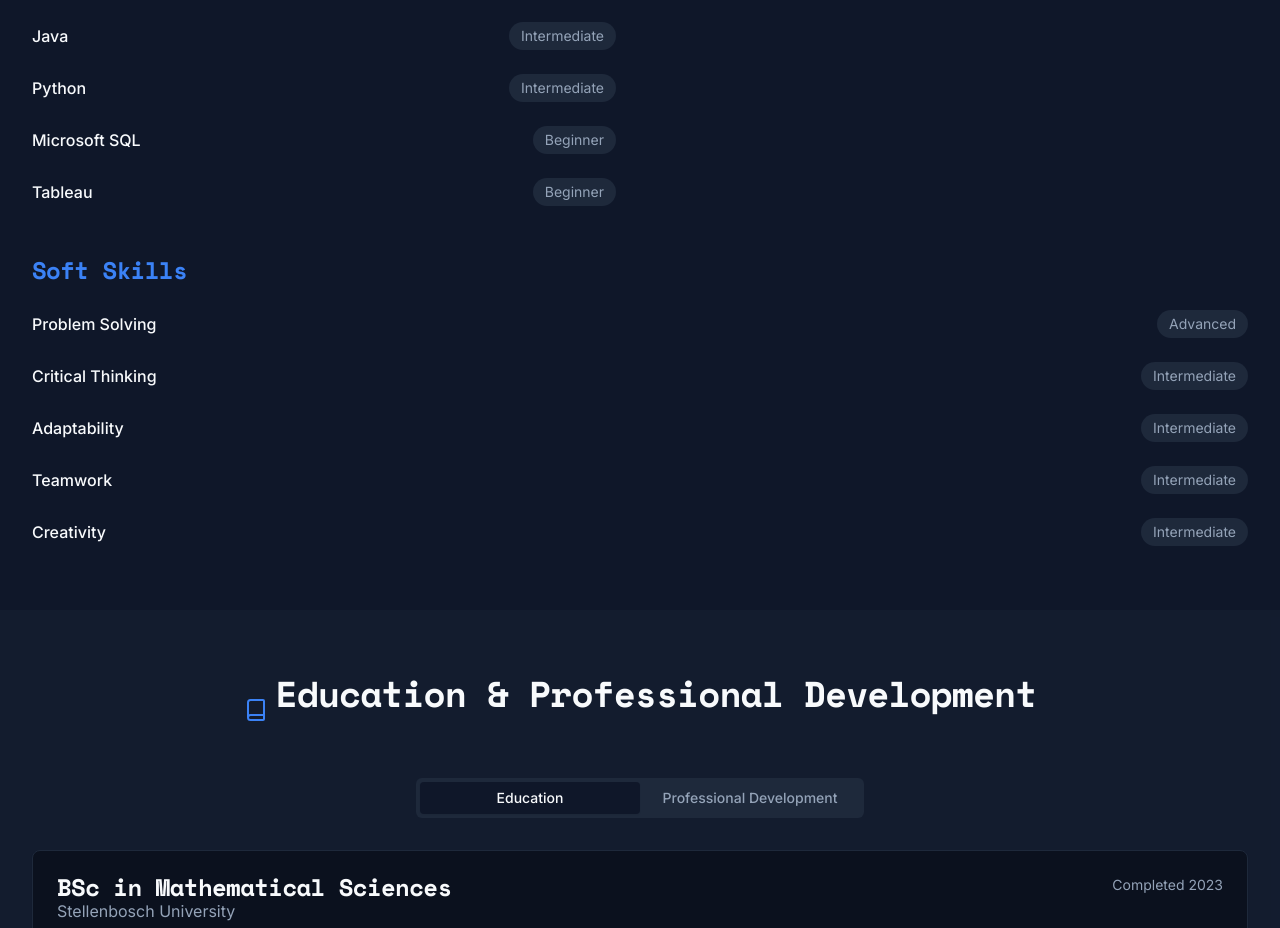
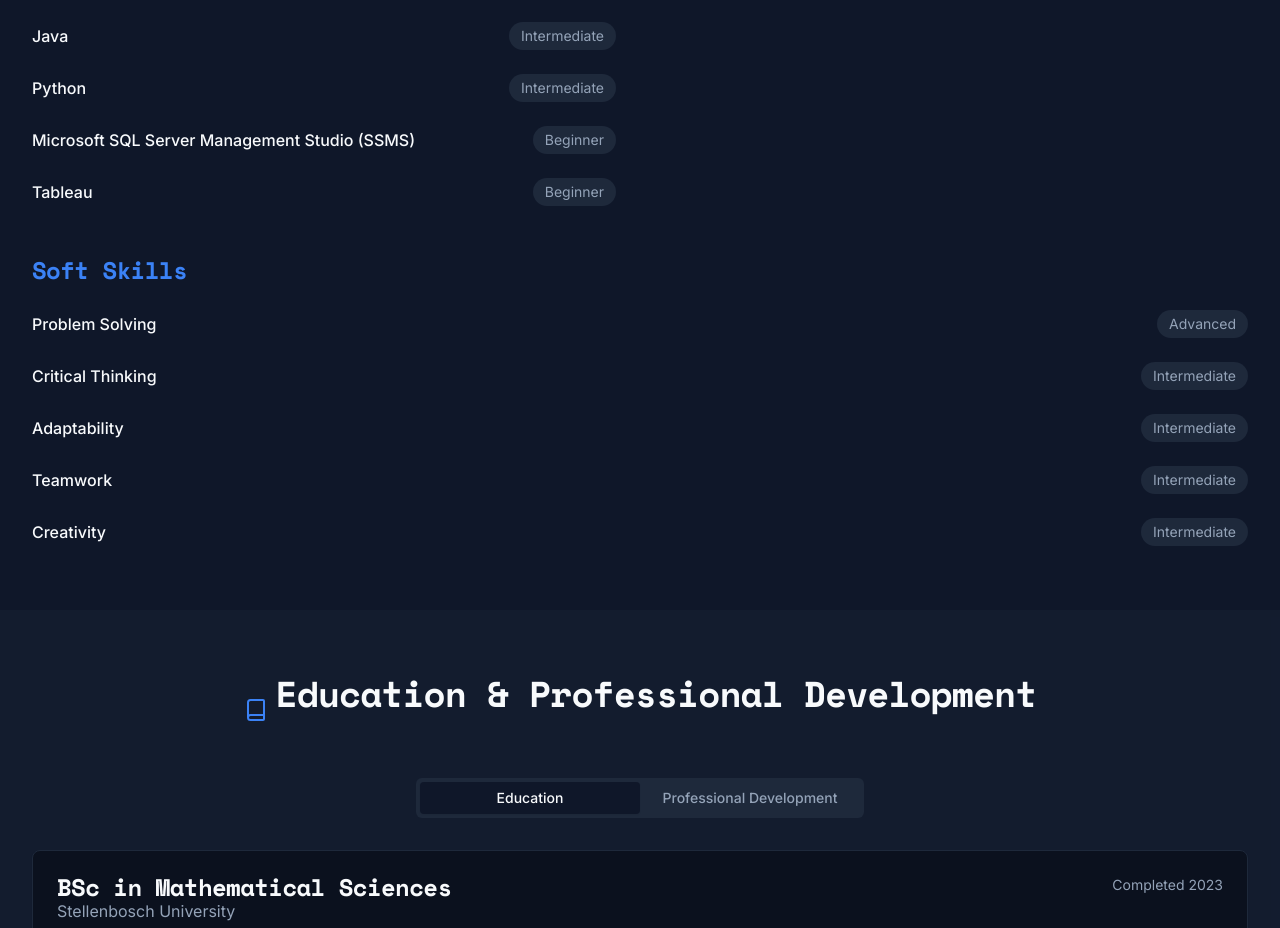
Before and after one commit to TianJacobs/tian-professional-portfolio, a React (Vite) app: page / in a window 1280 px wide. Shown: the part 5480-6408 px from the top of the page. Built offline with nearby package versions, Linux system fonts and the light colour scheme.

Commit message:
Update skill description
Change "Microsoft SQL" to "Microsoft SQL Server Management Studio (SSMS)" in skills section.

```diff
--- a/src/components/sections/Skills.tsx
+++ b/src/components/sections/Skills.tsx
@@ -1,5 +1,3 @@
-
-
 import { Star } from "lucide-react";
 
 interface SkillCategory {
@@ -18,7 +16,7 @@ const skillCategories: SkillCategory[] = [
       { name: "R Studio", level: "Intermediate" },
       { name: "Java", level: "Intermediate" },
       { name: "Python", level: "Intermediate" },
-      { name: "Microsoft SQL", level: "Beginner" },
+      { name: "Microsoft SQL Server Management Studio (SSMS)", level: "Beginner" },
       { name: "Tableau", level: "Beginner" },
     ]
   },
```
